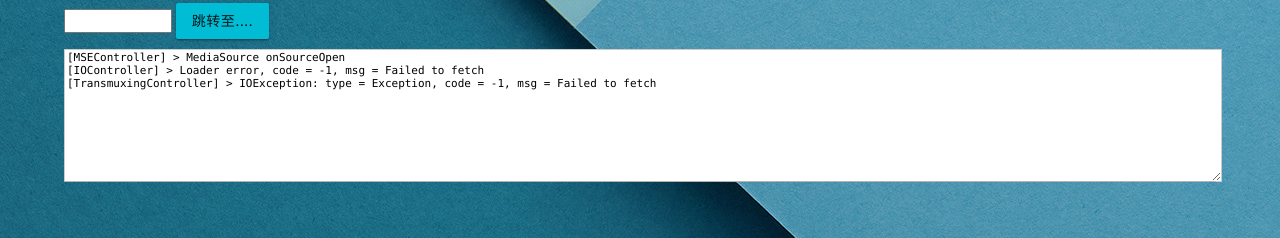
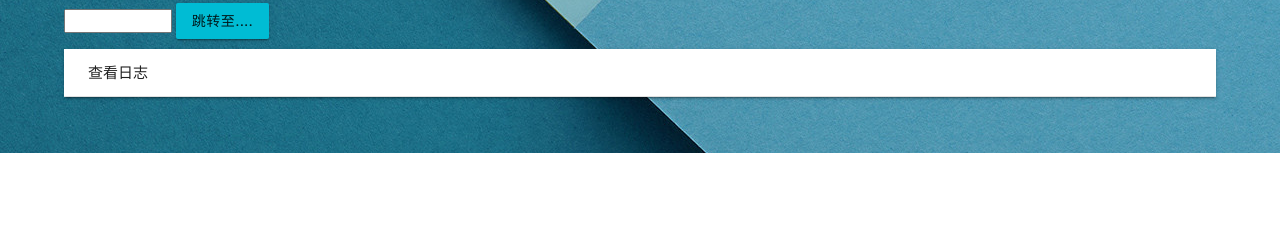
Before and after one commit to White-NX/live, a plain HTML site: page index.html in a window 1280 px wide. Shown: the part 803-1041 px from the top of the page. After the commit the page ends 956 px from the top, so only its background shows below. Drawn offline with Linux system fonts and the light colour scheme; no server answers.

Commit message:
hidden logbox

```diff
--- a/index.html
+++ b/index.html
@@ -97,7 +97,16 @@
             <input style="width:100px" type="text" name="seekpoint"/>
             <button onclick="flv_seekto()" class="mdui-btn mdui-btn-raised mdui-ripple mdui-color-cyan">跳转至....</button>
         </div>
-        <textarea name="logcatbox" class="logcatBox" rows="10" readonly></textarea>
+        <div class="mdui-panel" mdui-panel>
+
+            <div class="mdui-panel-item">
+              <div class="mdui-panel-item-header">查看日志</div>
+              <div class="mdui-panel-item-body">
+                <textarea name="logcatbox" class="logcatBox" rows="10" readonly></textarea>
+              </div>
+            </div>
+
+          </div>
         <div class="mdui-divider"></div>
 
     </div>
```
